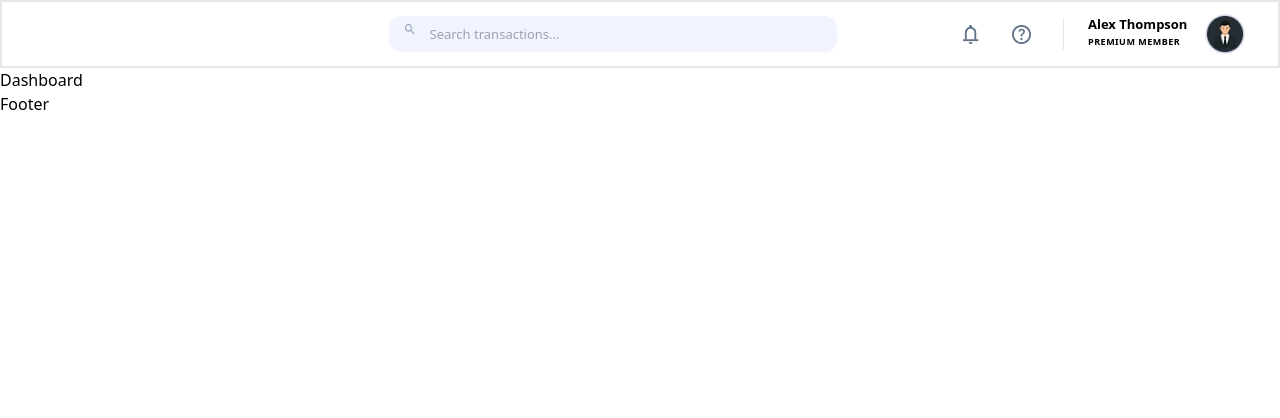
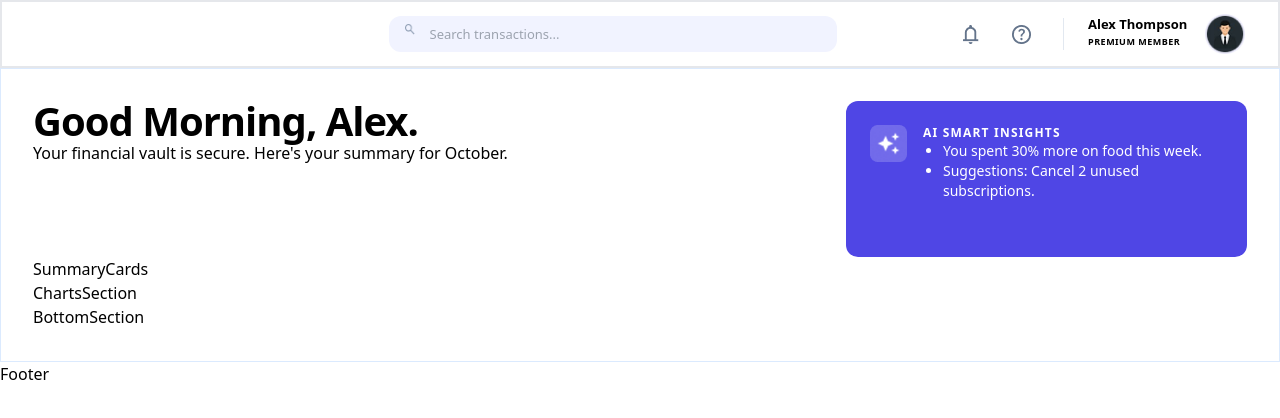
Before and after one commit to shubhamshigwan20/smart-spend, a React (Vite) app in the folder frontend/: page /dashboard in a window 1280 px wide. Shown: the top 418 px of the page. Built offline with nearby package versions, Linux system fonts and the light colour scheme.

Commit message:
welcome section dashboard complete

```diff
--- a/frontend/src/views/dashboard/Dashboard.tsx
+++ b/frontend/src/views/dashboard/Dashboard.tsx
@@ -1,7 +1,24 @@
-import React from "react";
+import WelcomeSection from "./components/WelcomeSection";
+import SummaryCards from "./components/SummaryCards";
+import ChartsSection from "./components/ChartsSection";
+import BottomSection from "./components/BottomSection";
 
 const Dashboard = () => {
-  return <div>Dashboard</div>;
+  const aiSmartInsightsMessages = [
+    "You spent 30% more on food this week.",
+    "Suggestions: Cancel 2 unused subscriptions.",
+  ];
+  return (
+    <div className="w-full flex-col p-[32px] gap-[32px] border border-1 border-blue-100">
+      <WelcomeSection
+        userName="Alex"
+        aiSmartInsightsMessages={aiSmartInsightsMessages}
+      />
+      <SummaryCards />
+      <ChartsSection />
+      <BottomSection />
+    </div>
+  );
 };
 
 export default Dashboard;
--- /dev/null
+++ b/frontend/src/views/dashboard/components/BottomSection.tsx
@@ -0,0 +1,7 @@
+import React from "react";
+
+const BottomSection = () => {
+  return <div>BottomSection</div>;
+};
+
+export default BottomSection;
--- /dev/null
+++ b/frontend/src/views/dashboard/components/ChartsSection.tsx
@@ -0,0 +1,7 @@
+import React from "react";
+
+const ChartsSection = () => {
+  return <div>ChartsSection</div>;
+};
+
+export default ChartsSection;
--- /dev/null
+++ b/frontend/src/views/dashboard/components/SummaryCards.tsx
@@ -0,0 +1,7 @@
+import React from "react";
+
+const SummaryCards = () => {
+  return <div>SummaryCards</div>;
+};
+
+export default SummaryCards;
--- /dev/null
+++ b/frontend/src/views/dashboard/components/WelcomeSection.tsx
@@ -0,0 +1,41 @@
+import aiInsightsIcon from "../../../assets/ai_insights_icon.png";
+
+type WelcomeSectionProps = {
+  userName: string;
+  aiSmartInsightsMessages: string[];
+};
+
+const WelcomeSection = (props: WelcomeSectionProps) => {
+  const { userName, aiSmartInsightsMessages } = props;
+  return (
+    <div className="w-full h-[156px] flex justify-between gap-[24px]">
+      <div className="w-[64%] flex-col">
+        <p className="font-inter font-bold text-[2.5rem] leading-[2.5rem] tracking-[-0.0625rem]">
+          Good Morning, {userName}.
+        </p>
+        <p className="font-inter font-medium text-[1rem] leading-[1.5rem] tracking-[0rem]">
+          Your financial vault is secure. Here's your summary for October.
+        </p>
+      </div>
+      <div className="w-[33%] flex gap-[16px] p-[24px] bg-[#4F46E5] rounded-[12px]">
+        <div className="w-[38px] h-[38px]">
+          <img src={aiInsightsIcon} width="38px" height="38px" alt="" />
+        </div>
+        <div className="flex-col gap-[4px]">
+          <p className="font-inter font-bold text-xs leading-4 tracking-[0.075rem] text-white">
+            AI SMART INSIGHTS
+          </p>
+          <ul className="list-disc pl-5">
+            {aiSmartInsightsMessages?.map((insight) => (
+              <li className="font-inter font-medium text-sm leading-5 tracking-normal text-white">
+                {insight}
+              </li>
+            ))}
+          </ul>
+        </div>
+      </div>
+    </div>
+  );
+};
+
+export default WelcomeSection;
```
Also changed, not shown: frontend/src/assets/ai_insights_icon.png (added).
